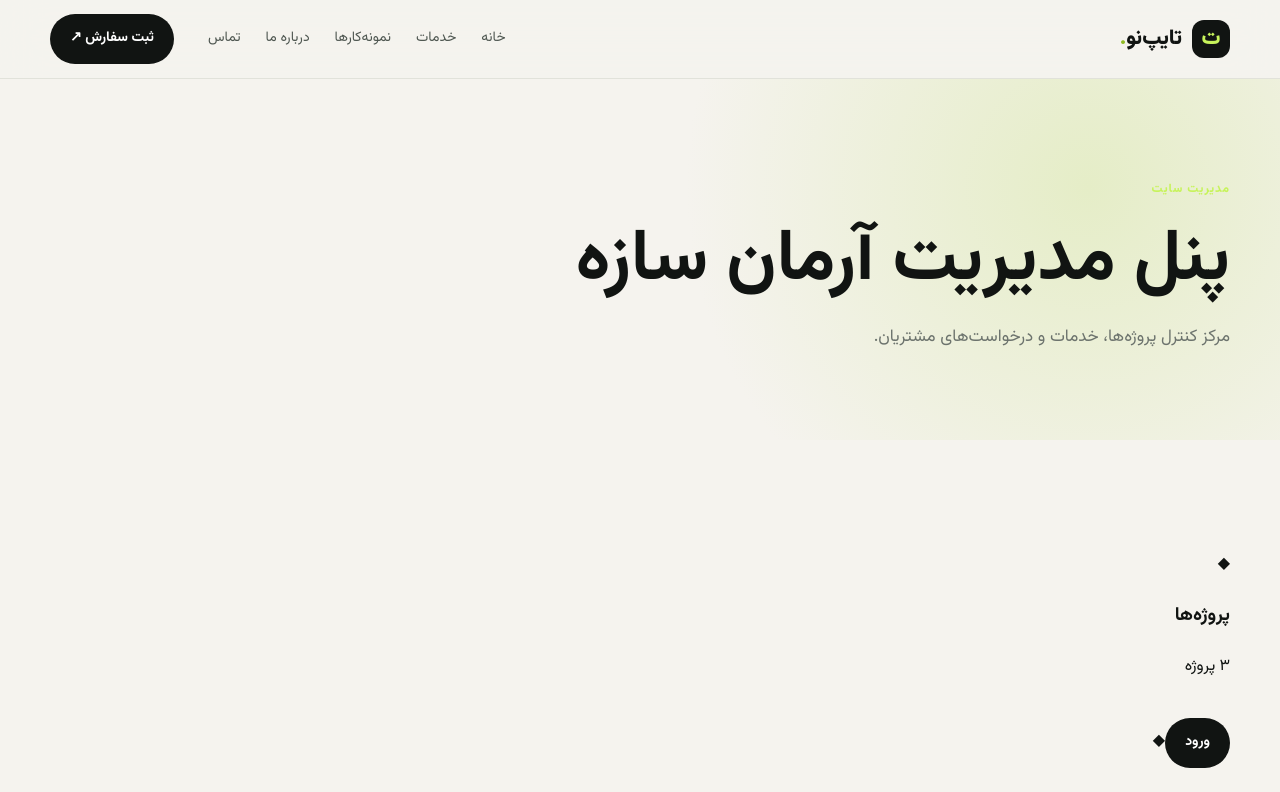
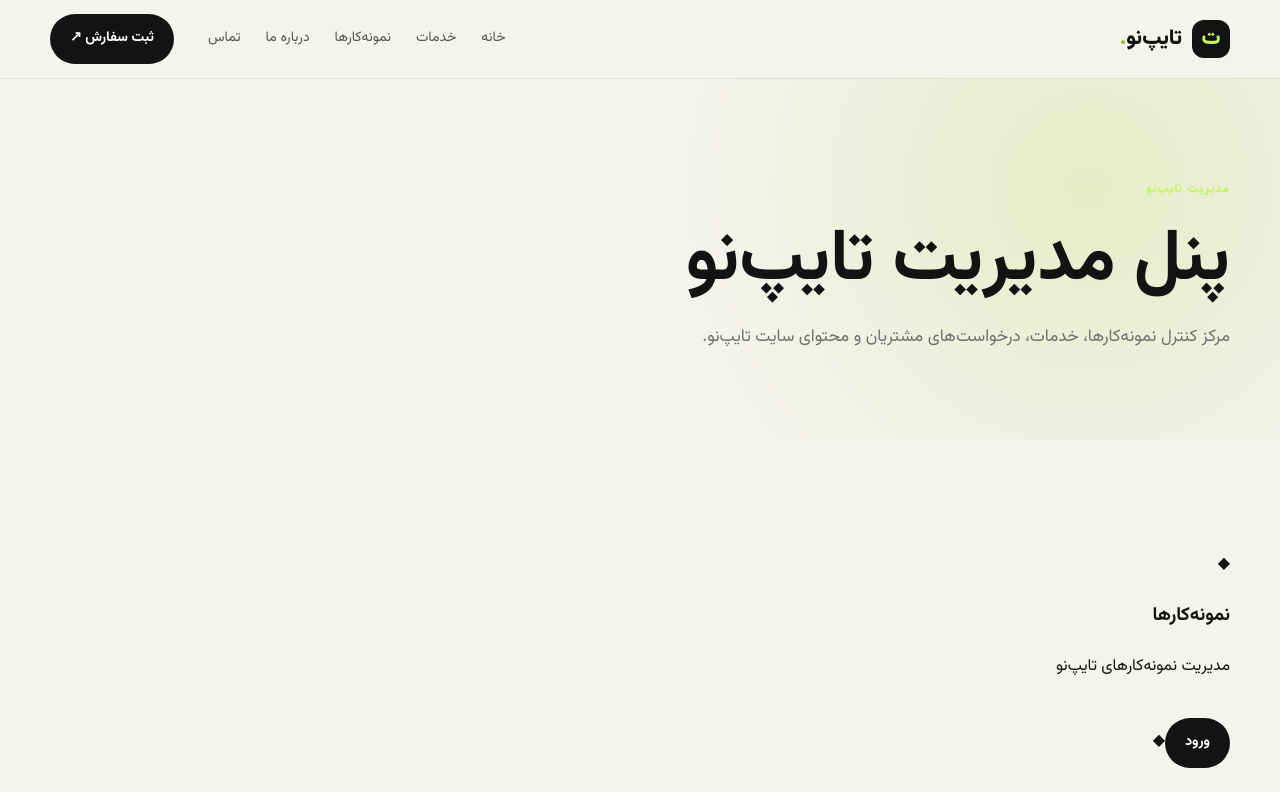
Before and after one commit to mydsoftware/test_site, a Next.js app: page /admin in a window 1280 px wide. Shown: the top 792 px of the page. Built offline with nearby package versions, Linux system fonts and the light colour scheme.

Commit message:
اصلاح پنل مدیریت و حذف محتوای باقی‌مانده برند قبلی

```diff
--- a/app/admin/page.tsx
+++ b/app/admin/page.tsx
@@ -1,4 +1,5 @@
 import Link from 'next/link';
 
-const items=[['پروژه‌ها','۳ پروژه','/admin/projects'],['خدمات','۸ خدمت','/services'],['درخواست‌های مشاوره','۰ درخواست','/admin/requests'],['محتوای سایت','مدیریت محتوا','/admin/content']];
-export default function Admin(){return <main><section className="page-hero"><div className="container"><span className="eyebrow">مدیریت سایت</span><h1>پنل مدیریت آرمان سازه</h1><p>مرکز کنترل پروژه‌ها، خدمات و درخواست‌های مشتریان.</p></div></section><section className="section"><div className="container"><div className="grid-3">{items.map(([title,meta,href])=><Link className="card" href={href} key={title}><span className="service-icon">◆</span><h3>{title}</h3><p>{meta}</p><span className="btn" style={{marginTop:20}}>ورود</span></Link>)}</div></div></section></main>}
+const items=[['نمونه‌کارها','مدیریت نمونه‌کارهای تایپ‌نو','/admin/projects'],['خدمات','مدیریت خدمات تایپ‌نو','/services'],['درخواست‌های سفارش','مدیریت درخواست‌های مشتریان','/admin/requests'],['محتوای سایت','تولید و مدیریت محتوای فارسی','/admin/content']];
+
+export default function Admin(){return <main><section className="page-hero"><div className="container"><span className="eyebrow">مدیریت تایپ‌نو</span><h1>پنل مدیریت تایپ‌نو</h1><p>مرکز کنترل نمونه‌کارها، خدمات، درخواست‌های مشتریان و محتوای سایت تایپ‌نو.</p></div></section><section className="section"><div className="container"><div className="grid-3">{items.map(([title,meta,href])=><Link className="card" href={href} key={title}><span className="service-icon">◆</span><h3>{title}</h3><p>{meta}</p><span className="btn" style={{marginTop:20}}>ورود</span></Link>)}</div></div></section></main>}
```
